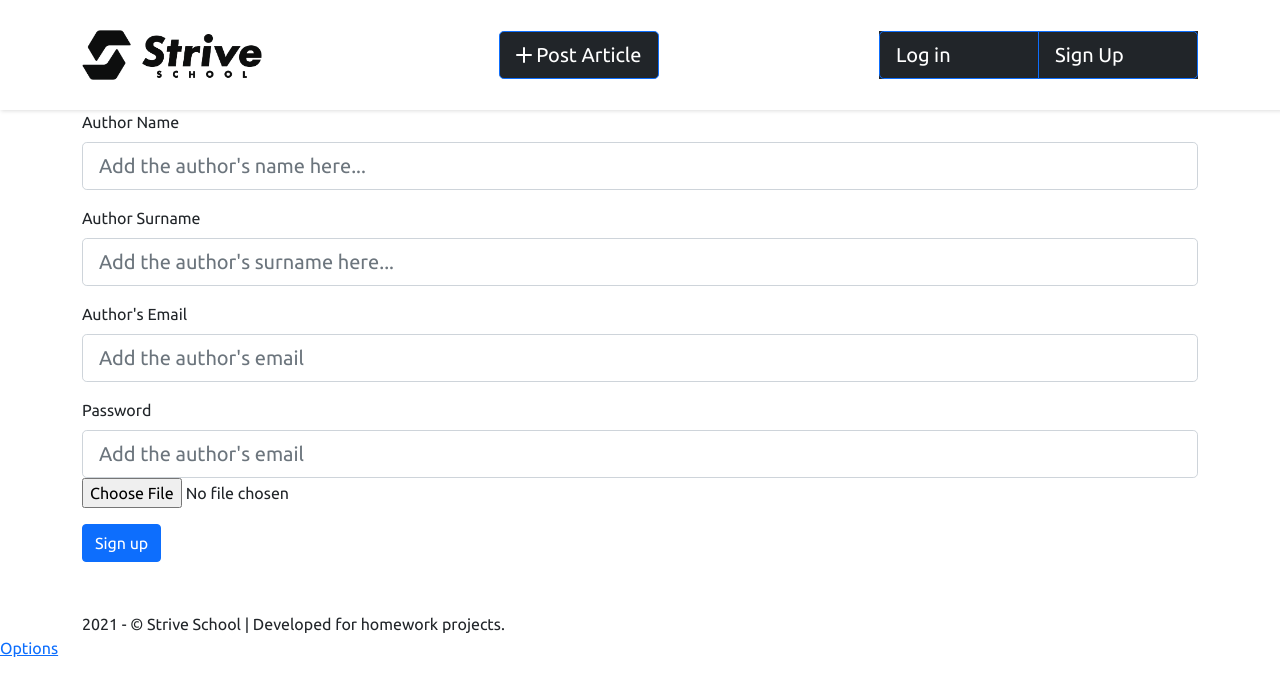
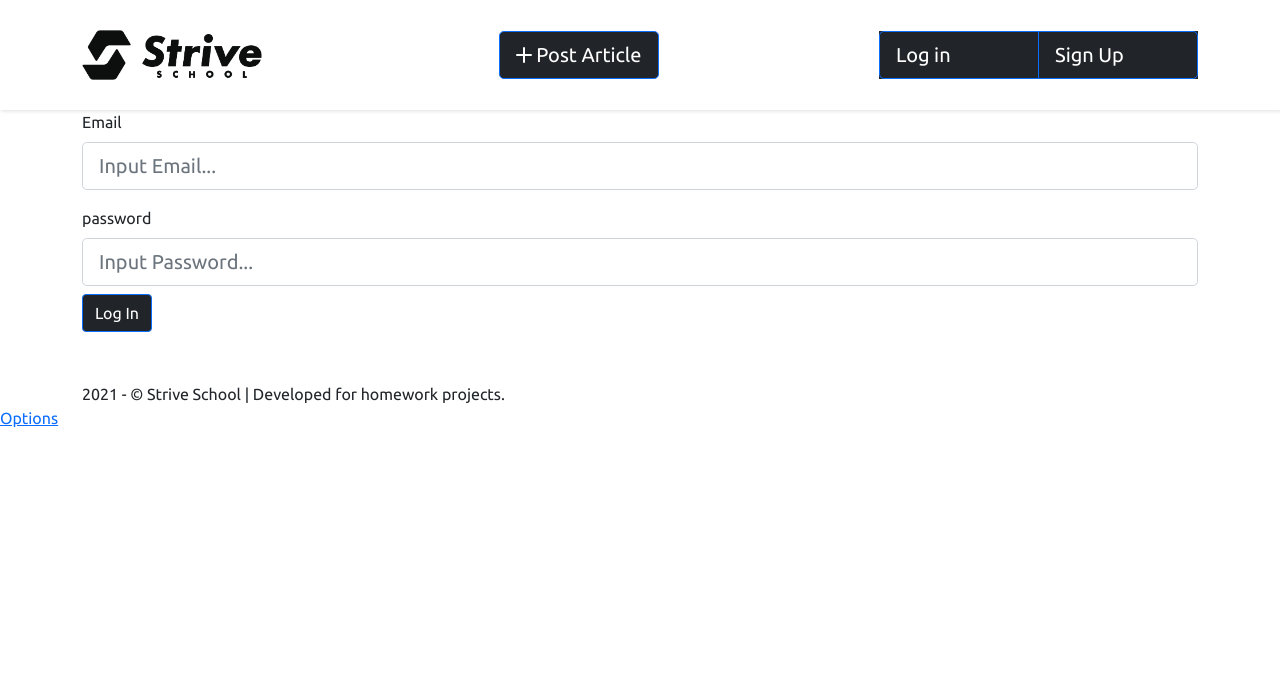
Before and after one commit to CianMW/module5-day3-blog-template, a React (Create React App) app: page /login in a window 1280 px wide. Shown: the top 696 px of the page. Built offline with nearby package versions, Linux system fonts and the light colour scheme.

Commit message:
Log in implemented

```diff
--- a/src/App.js
+++ b/src/App.js
@@ -7,6 +7,7 @@ import NewBlogPost from "./views/new";
 import { BrowserRouter, Route } from "react-router-dom";
 import CreateProfile from "./views/profiles/CreateProfile";
 import "./App.css"
+import Login from "./views/login/Login";
 function App() {
   return (
     <BrowserRouter>
@@ -15,7 +16,7 @@ function App() {
       <Route path="/blog/:id" exact component={Blog} />
       <Route path="/new" exact component={NewBlogPost} />
       <Route path="/signup" exact component={CreateProfile} />
-      <Route path="/login" exact component={CreateProfile} />
+      <Route path="/login" exact component={Login} />
       <Footer />
     </BrowserRouter>
   );
--- /dev/null
+++ b/src/views/login/Login.jsx
@@ -0,0 +1,80 @@
+import React, { Component, useState } from "react";
+import  { Container, Row, Col, Form, Button  } from "react-bootstrap"
+
+const Login = () => {
+
+
+
+  const [email, setEmail] = useState("");
+  const [password, setPassword] = useState("");
+
+
+  const logIn = async (e) =>{
+    e.preventDefault()
+
+    const data = {
+      email: email,
+      password: password
+    }
+    console.log(data)
+
+    const response = await fetch("http://localhost:3100/authors/login", {
+      method: "POST",
+      headers: {
+        'Content-Type': 'application/json'
+      },
+      body: JSON.stringify(data)
+    })
+    if(response.ok) {
+      const data = await response.json()
+      console.log(data)
+    } else(
+      console.log("Error! Response: ", response)
+    )
+
+  }
+
+
+    return (
+      <Container className="mt-5">
+        <Row className="mt-5">
+          <Col>
+            <h2>Log in</h2>
+          </Col>
+        </Row>
+    {/* input for email */}
+        <Row>
+          <Col>
+            <Form.Group controlId="blog-form" className="mt-3">
+              <Form.Label>Email</Form.Label>
+              <Form.Control
+                size="lg"
+                placeholder="Input Email..."
+                value={email}
+                onChange={(e) => setEmail(e.currentTarget.value)}
+              />
+            </Form.Group>
+          </Col>
+        </Row>
+        {/* //input for password */}
+        <Row>
+          <Col>
+            <Form.Group type="password" controlId="blog-form" className="mt-3">
+              <Form.Label>password</Form.Label>
+              <Form.Control
+                size="lg"
+                placeholder="Input Password..."
+                value={password}
+                onChange={(e) => setPassword(e.currentTarget.value)}
+              />
+            </Form.Group>
+          </Col>
+        </Row>
+        <Button className="bg-dark mt-2" onClick={e => logIn(e)}>Log In</Button>
+      </Container>
+    );
+  }
+
+
+
+export default Login
```
